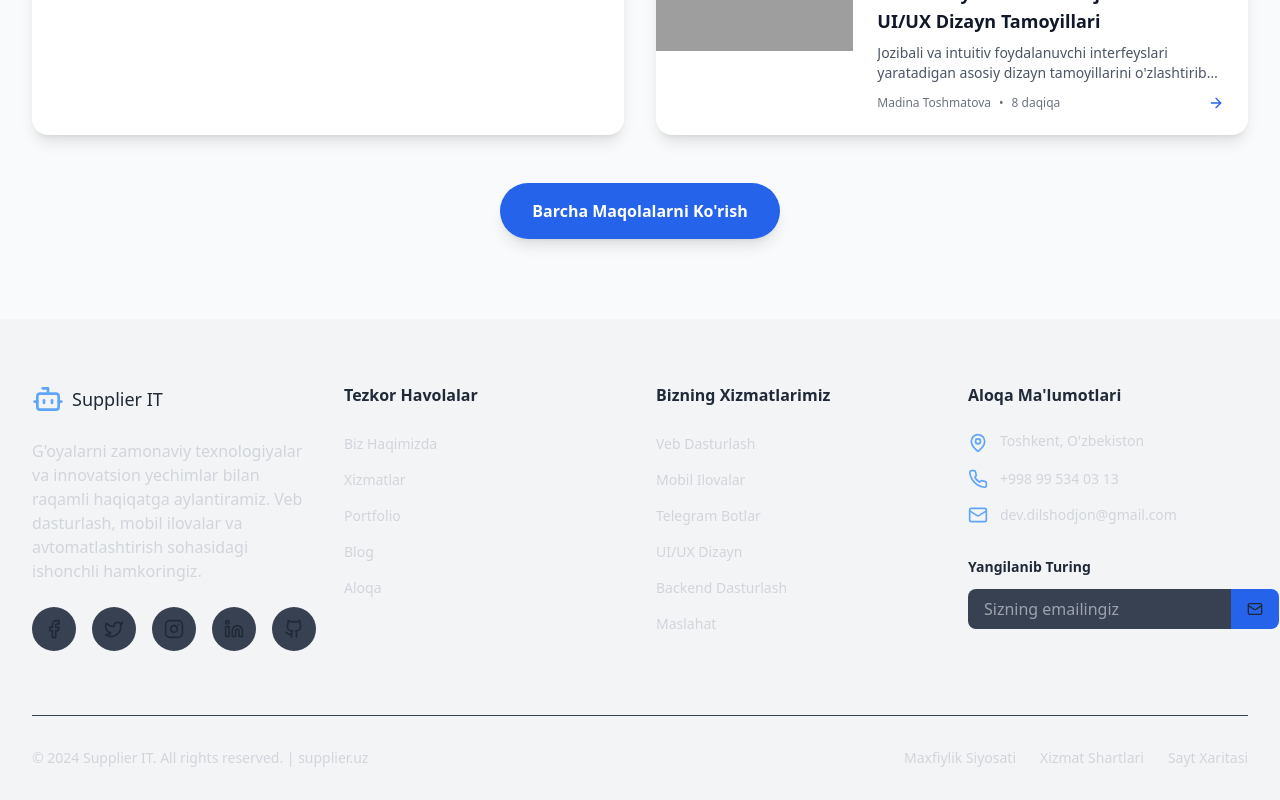
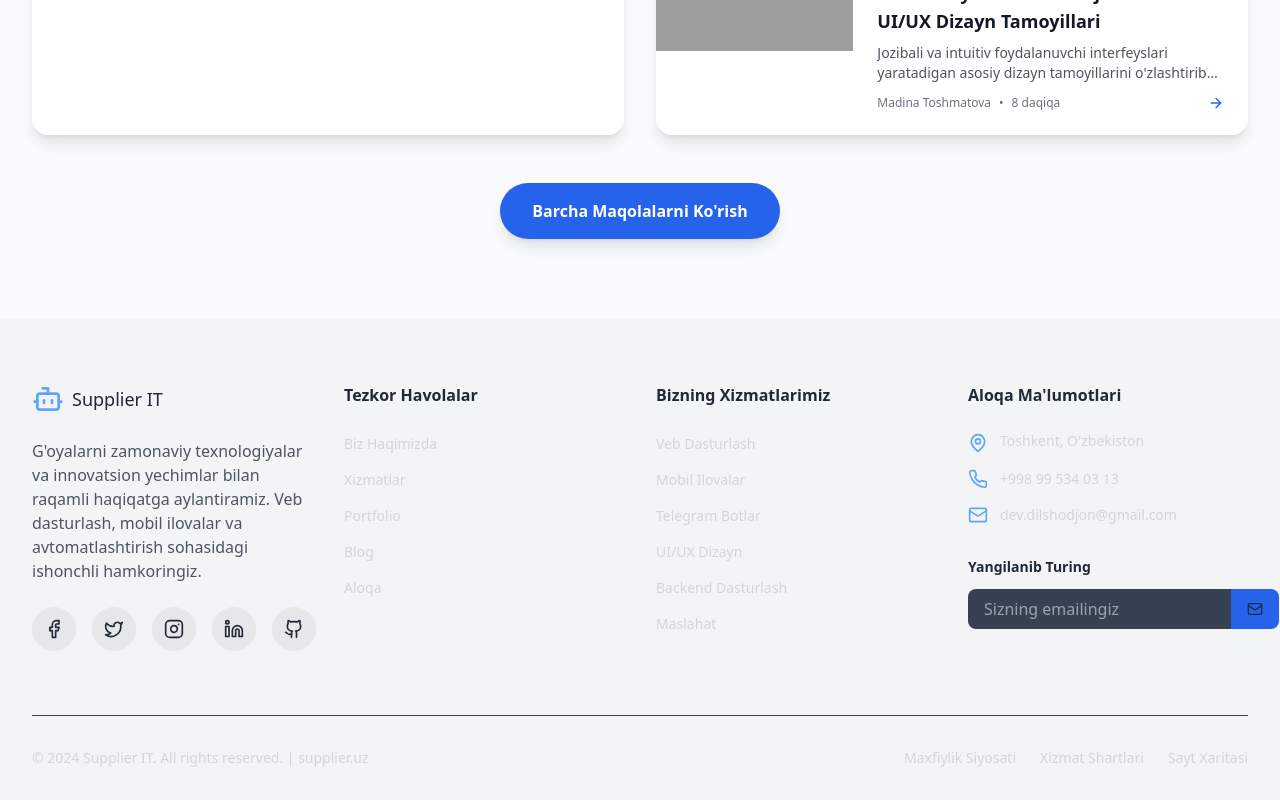
Before and after one commit to devdilshodjon-hue/supplier, a React (Vite) app: page / in a window 1280 px wide. Shown: the part 6670-7470 px from the top of the page. Built offline with nearby package versions, Linux system fonts and the light colour scheme; grey boxes are pictures that could not be loaded.

Commit message:
Fix Footer text colors and social icons for light theme
cgen-7a9708535310434faf887998e2036ce2

```diff
--- a/src/components/Footer.tsx
+++ b/src/components/Footer.tsx
@@ -53,7 +53,7 @@ const Footer: React.FC = () => {
               <span className={`${typography.navLarge} font-bold`}>Supplier IT</span>
             </div>
             <p className={`${typography.body} mb-6 leading-relaxed ${
-              isDark ? 'text-gray-400' : 'text-gray-300'
+              isDark ? 'text-gray-400' : 'text-gray-600'
             }`}>
               G'oyalarni zamonaviy texnologiyalar va innovatsion yechimlar bilan raqamli haqiqatga aylantiramiz.
               Veb dasturlash, mobil ilovalar va avtomatlashtirish sohasidagi ishonchli hamkoringiz.
@@ -64,7 +64,7 @@ const Footer: React.FC = () => {
                   key={index}
                   href={social.href}
                   className={`p-3 rounded-full hover:bg-blue-600 transition-all duration-300 transform hover:scale-110 ${
-                    isDark ? 'bg-gray-800' : 'bg-gray-700'
+                    isDark ? 'bg-gray-800' : 'bg-gray-200 hover:bg-blue-600'
                   }`}
                   aria-label={social.label}
                 >
```
